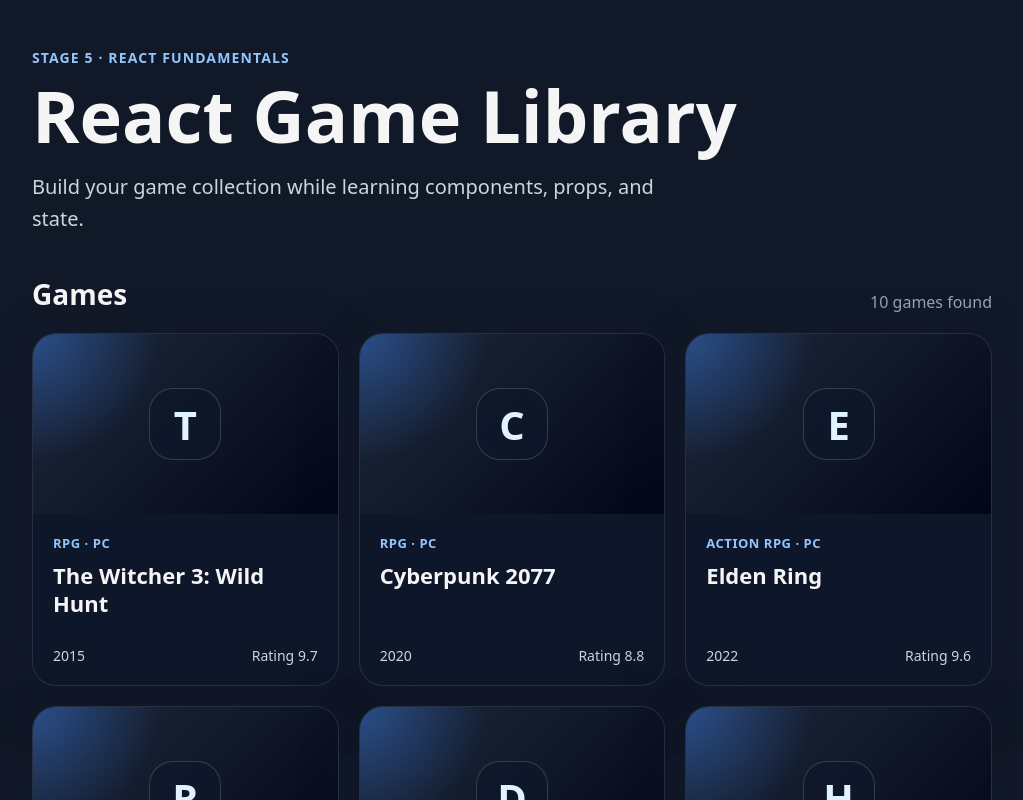
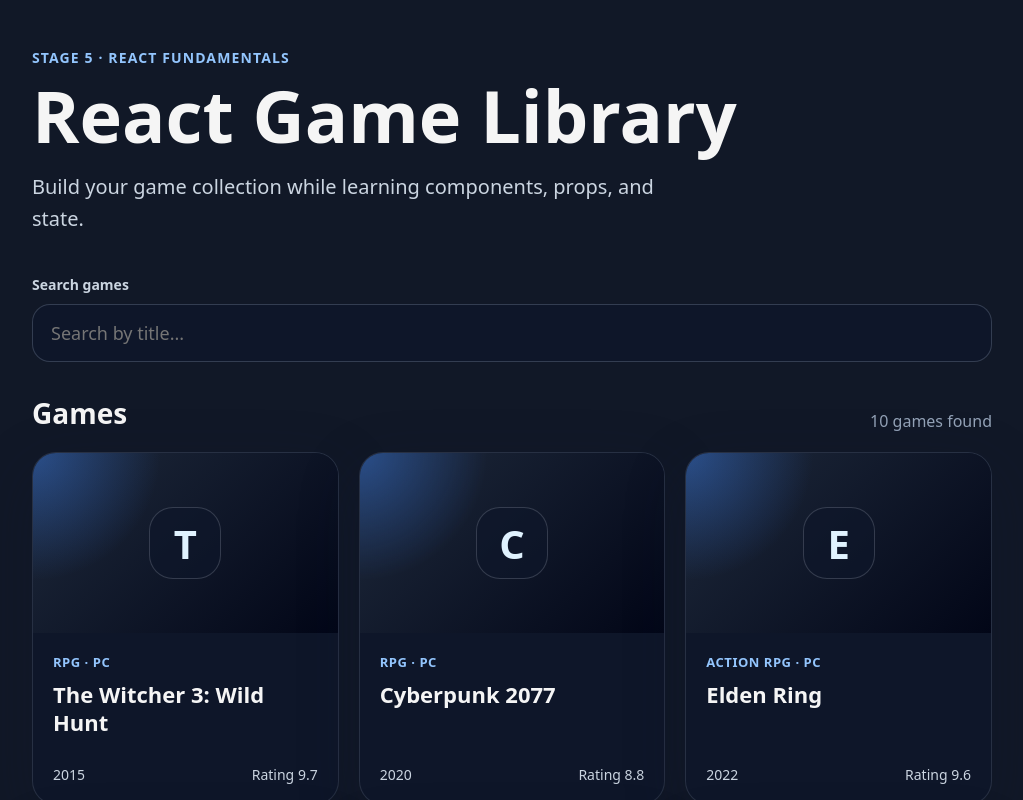
Before and after one commit to He8eco/frontend-workflow-lab, a React (Vite) app in the folder react-fundamentals/: page / in a window 1280 px wide. Shown: the top 800 px of the page, without its empty margins (128-1151 px from the left). Built offline with nearby package versions, Linux system fonts and the light colour scheme.

Commit message:
feat: add game search

```diff
--- a/react-fundamentals/src/App.css
+++ b/react-fundamentals/src/App.css
@@ -29,6 +29,45 @@
   color: #cbd5e1;
   font-size: 20px;
   line-height: 1.6;
+}
+
+.search-panel {
+  max-width: 960px;
+  margin: 0 auto 32px;
+}
+
+.search-panel__label {
+  display: block;
+  margin-bottom: 10px;
+  color: #cbd5e1;
+  font-size: 14px;
+  font-weight: 700;
+}
+
+.search-panel__input {
+  width: 100%;
+  border: 1px solid rgba(148, 163, 184, 0.28);
+  border-radius: 18px;
+  padding: 16px 18px;
+  color: #f8fafc;
+  font-size: 18px;
+  background: rgba(15, 23, 42, 0.86);
+  outline: none;
+}
+
+.search-panel__input:focus {
+  border-color: rgba(147, 197, 253, 0.75);
+  box-shadow: 0 0 0 4px rgba(59, 130, 246, 0.16);
+}
+
+.game-list-section__empty {
+  margin: 0;
+  border: 1px dashed rgba(148, 163, 184, 0.32);
+  border-radius: 24px;
+  padding: 32px;
+  color: #cbd5e1;
+  text-align: center;
+  background: rgba(15, 23, 42, 0.5);
 }
 
 .game-list-section {
--- a/react-fundamentals/src/App.jsx
+++ b/react-fundamentals/src/App.jsx
@@ -1,15 +1,26 @@
+import { useState } from 'react'
 import { Header } from './components/Header'
+import { SearchBar } from './components/SearchBar'
 import { GameList } from './components/GameList'
 import { games } from './data/games'
 import './App.css'
 
 export default function App() {
-  console.log(games)
+  const [searchQuery, setSearchQuery] = useState('')
+
+  const normalizedSearchQuery = searchQuery.trim().toLowerCase()
+
+  const filteredGames = games.filter((game) =>{
+    return game.title.toLowerCase().includes(normalizedSearchQuery)
+  })
 
   return (
     <main className="app">
       <Header />
-      <GameList games={games}/>
+
+      <SearchBar searchQuery={searchQuery} onSearchChange={setSearchQuery}/>
+
+      <GameList games={filteredGames} />
     </main>
   )
 }
--- a/react-fundamentals/src/components/GameList.jsx
+++ b/react-fundamentals/src/components/GameList.jsx
@@ -7,12 +7,15 @@
         <h2>Games</h2>
         <p>{games.length} games found</p>
       </div>
-
-      <div className="game-list">
-        {games.map((game) => (
-          <GameCard key={game.id} game={game} />
-        ))}
-      </div>
+      {games.length === 0 ? (
+        <p className="game-list-section__empty">No games found.</p>
+      ) : (
+        <div className="game-list">
+          {games.map((game) => (
+            <GameCard key={game.id} game={game} />
+          ))}
+        </div>
+      )}
     </section>
   )
 }
--- /dev/null
+++ b/react-fundamentals/src/components/SearchBar.jsx
@@ -0,0 +1,18 @@
+export function SearchBar({ searchQuery, onSearchChange }) {
+  return (
+    <section className="search-panel" aria-label="Game search">
+      <label className="search-panel__label" htmlFor="game-search">
+        Search games
+      </label>
+
+      <input
+        id="game-search"
+        className="search-panel__input"
+        type="search"
+        value={searchQuery}
+        onChange={(event) => onSearchChange(event.target.value)}
+        placeholder="Search by title..."
+      />
+    </section>
+  )
+}
```
Also changed, not shown: 2 other files (tests, documents, lock files or other folders).
